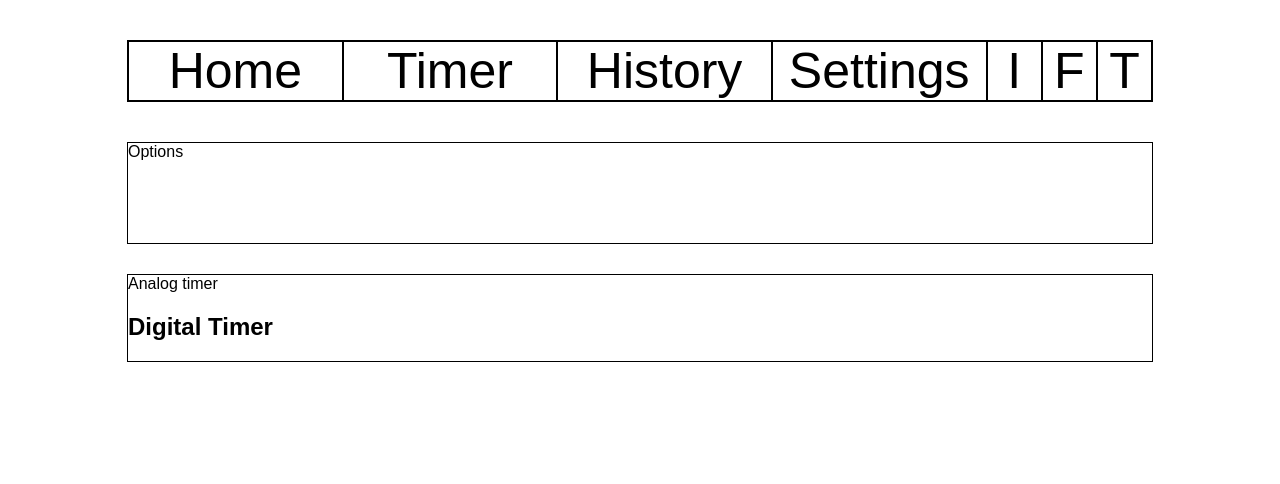
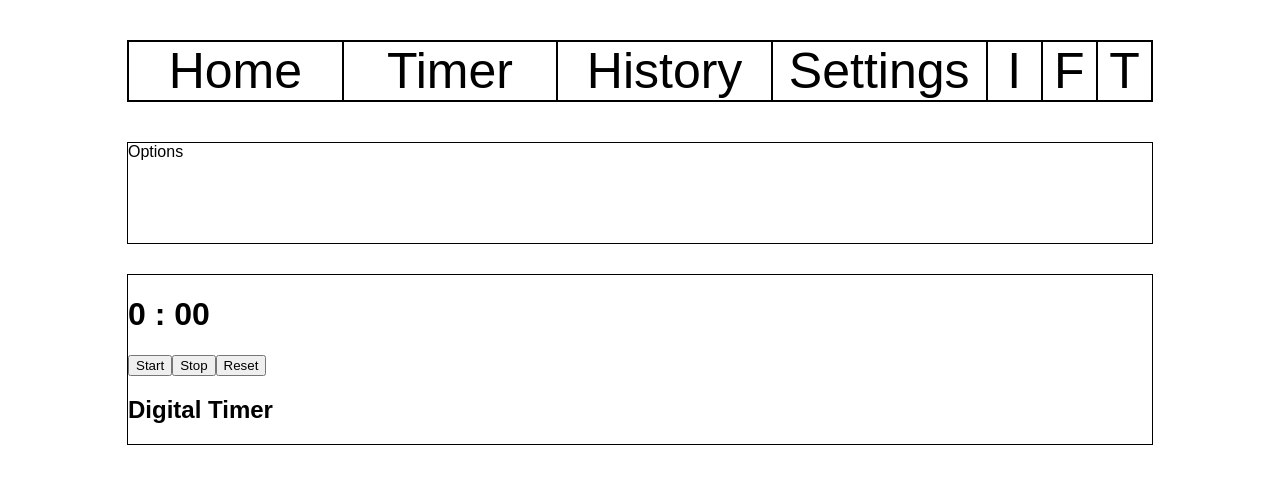
Before and after one commit to mcclymont-k/meditation-app, a React (Create React App) app: page / in a window 1280 px wide. Shown: the top 484 px of the page. Built offline with nearby package versions, Linux system fonts and the light colour scheme.

Commit message:
Added a timer with start, stop and reset buttons.

```diff
--- a/src/App.js
+++ b/src/App.js
@@ -47,32 +47,73 @@ class DigitalTime extends Component {
 
 class AnalogTime extends Component {
 
-  componentDidMount() {
-    let now
-    setInterval(() => {
-      now = new Date();
-      console.log(now.getHours(), now.getMinutes(), now.getSeconds());
-    }, 1000)
+
+  constructor() {
+    super();
+    this.state = {
+      seconds: 0,
+      minutes: 0
+    };
   }
 
-  render(){
 
-    return(
+  handleStartClick() {
+    this.incrementer = setInterval(() => {
+      this.setState({seconds:(this.state.seconds + 1)})
+    }, 1000);
+  };
+
+  handleStopClick() {
+    clearInterval(this.incrementer)
+
+  };
+
+  getSeconds() {
+    return ('0' + this.state.seconds % 60).slice(-2)
+  }
+
+  getMinutes() {
+    return (Math.floor(this.state.seconds / 60))
+  }
+
+  reset() {
+    this.setState({
+      seconds: 0,
+      minutes: 0
+    })
+  }
+  render() {
+
+    return (
       <div>
-        <div>Analog timer</div>
+        <h1>{this.getMinutes()} : {this.getSeconds()}</h1>
+        <button type='button' onClick={this.handleStartClick.bind(this)}>
+          Start
+        </button>
+        <button type='button' onClick={this.handleStopClick.bind(this)}>
+          Stop
+        </button>
+        <button type='button' onClick={this.reset.bind(this)}>
+          Reset
+        </button>
       </div>
     )
   }
 }
+
+
+
+
 
 class App extends Component {
   constructor() {
     super()
     this.state = {serverData: fakeUser}
   }
-
   render() {
     return (
+      <div>
+        {this.state.serverData ?
           <div>
             <MenuBar/>
             <OptionsMenu/>
@@ -81,6 +122,8 @@ class App extends Component {
               <DigitalTime/>
             </div>
           </div>
+          : []}
+      </div>
     )
 
 
```
Lines whose indentation alone changed are shown as unchanged.
